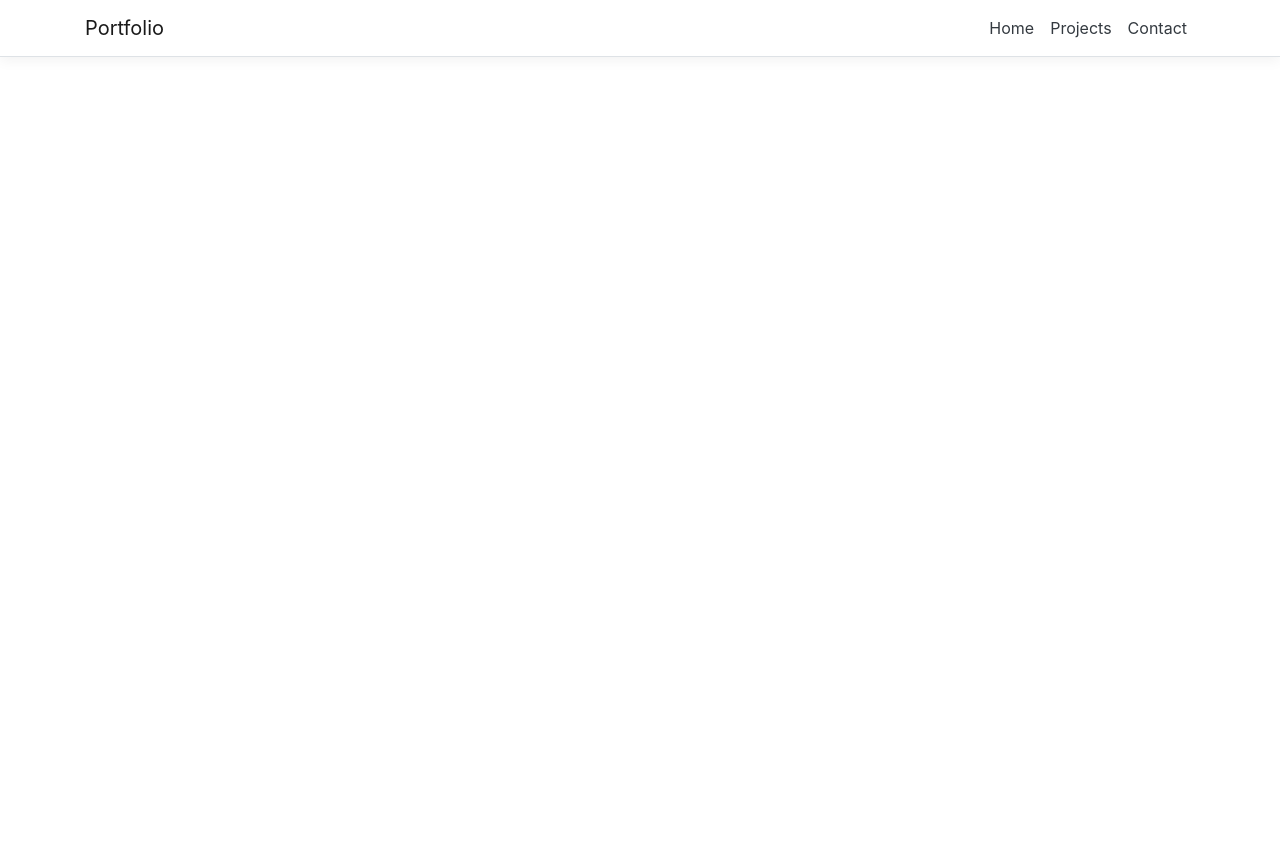
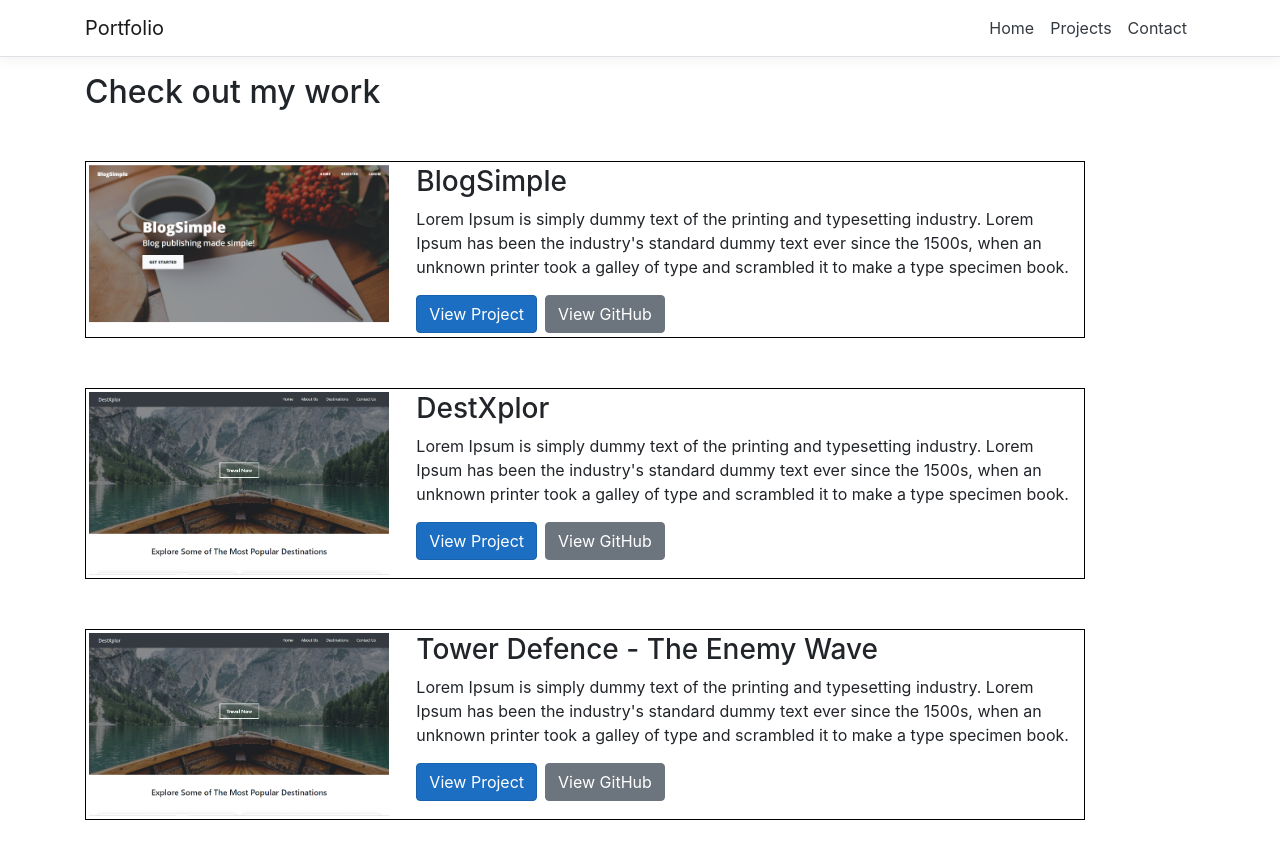
Before and after one commit to prabdhal/PortfolioWebApp, a React (Create React App) app in the folder PortfolioWebApp/ClientApp/: page /projects in a window 1280 px wide. Shown: the top 854 px of the page. Before the commit the page ends 800 px from the top, so only its background shows below. Built offline with nearby package versions, Linux system fonts and the light colour scheme.

Commit message:
Create project component with container and card items for each project.

```diff
--- a/PortfolioWebApp/ClientApp/src/components/HeroSection.js
+++ b/PortfolioWebApp/ClientApp/src/components/HeroSection.js
@@ -2,7 +2,7 @@ import React from 'react';
 
 const HeroSection = () => {
   return (
-    <div className="container m-5">
+    <div>
 
     </div>
   );
--- /dev/null
+++ b/PortfolioWebApp/ClientApp/src/components/Project.css
@@ -0,0 +1,26 @@
+
+.project-card-container {
+  width: 100%;
+  max-width: 1000px;
+  display: flex;
+  flex-direction: row;
+  padding: 3px;
+  margin: 50px 0;
+  border: 1px solid black;
+}
+
+.project-image-container {
+  width: 33%;
+}
+
+.project-image-container img {
+  width: 100%;
+  max-width: 300px;
+}
+
+.project-details-container {
+  width: 66%;
+}
+
+.project-button-container {
+}
--- a/PortfolioWebApp/ClientApp/src/components/Project.js
+++ b/PortfolioWebApp/ClientApp/src/components/Project.js
@@ -1,9 +1,12 @@
 import React from 'react';
+
+import ProjectCards from './ProjectCards';
 
 const Project = () => {
   return (
     <>
-
+      <h2>Check out my work</h2>
+      <ProjectCards />
     </>
   );
 }
--- /dev/null
+++ b/PortfolioWebApp/ClientApp/src/components/ProjectCardItem.js
@@ -0,0 +1,35 @@
+import React from 'react';
+
+import './Project.css';
+
+const ProjectCardItem = (props) => {
+  return (
+    <div className="project-card-container">
+        <div className="project-image-container">
+          <img src={props.src} alt={props.alt} />
+        </div>
+        <div className="project-details-container">
+          <h3>{props.title}</h3>
+          <p>{props.details}</p>
+          <div className="project-button-container">
+            <a
+              className="btn btn-primary mr-1"
+            href={props.projectLink}
+            target="_blank"
+            >
+              View Project
+            </a>
+            <a
+              className="btn btn-secondary ml-1"
+            href={props.githubLink}
+            target="_blank"
+            >
+              View GitHub
+            </a>
+          </div>
+      </div>
+    </div>
+  );
+}
+
+export default ProjectCardItem;
--- /dev/null
+++ b/PortfolioWebApp/ClientApp/src/components/ProjectCards.js
@@ -0,0 +1,36 @@
+import React from 'react';
+
+import ProjectCardItem from './ProjectCardItem';
+
+const ProjectCards = () => {
+  return (
+    <>
+      <ProjectCardItem
+        src={"./images/blog-simple-website.PNG"}
+        alt={"BlogSimple project image"}
+        title={"BlogSimple"}
+        details={"Lorem Ipsum is simply dummy text of the printing and typesetting industry. Lorem Ipsum has been the industry's standard dummy text ever since the 1500s, when an unknown printer took a galley of type and scrambled it to make a type specimen book."}
+        projectLink={"https://blogsimple.azurewebsites.net/"}
+        githubLink={"https://github.com/prabdhal/BlogSimple"}
+      />
+      <ProjectCardItem
+        src={"./images/destxplor-website.PNG"}
+        alt={"DestXplor project image"}
+        title={"DestXplor"}
+        details={"Lorem Ipsum is simply dummy text of the printing and typesetting industry. Lorem Ipsum has been the industry's standard dummy text ever since the 1500s, when an unknown printer took a galley of type and scrambled it to make a type specimen book."}
+        projectLink={"https://destxplor.azurewebsites.net/"}
+        githubLink={"https://github.com/prabdhal/DestXplor"}
+      />
+      <ProjectCardItem
+        src={"./images/destxplor-website.PNG"}
+        alt={"tower defence game project image"}
+        title={"Tower Defence - The Enemy Wave"}
+        details={"Lorem Ipsum is simply dummy text of the printing and typesetting industry. Lorem Ipsum has been the industry's standard dummy text ever since the 1500s, when an unknown printer took a galley of type and scrambled it to make a type specimen book."}
+        projectLink={"http://prabdhaliwal.herokuapp.com/tower-defence-3d-enemy-wave"}
+        githubLink={"https://github.com/prabdhal/Tower-Defence-Game-Enemy-Wave"}
+      />
+    </>
+  );
+}
+
+export default ProjectCards;
```
